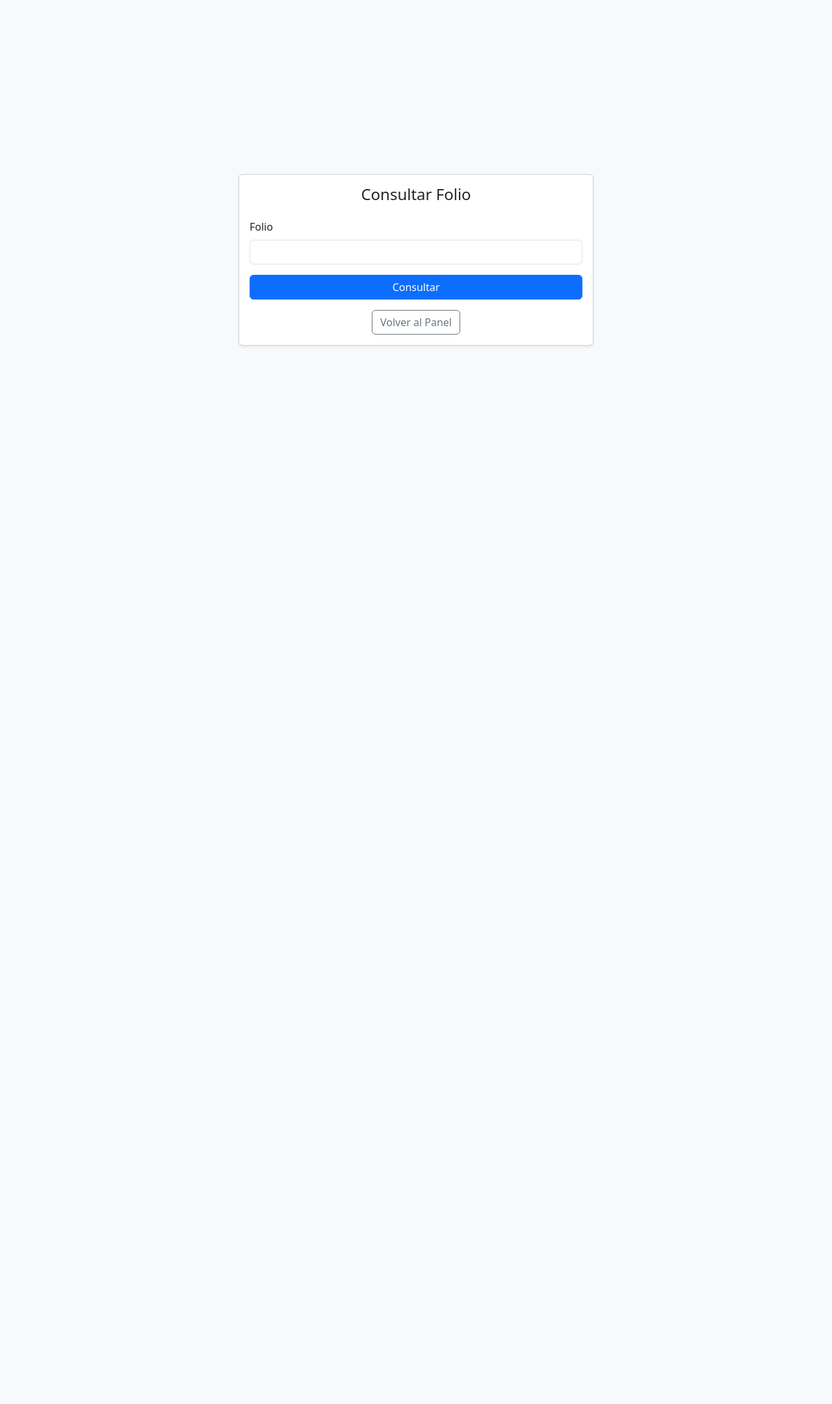
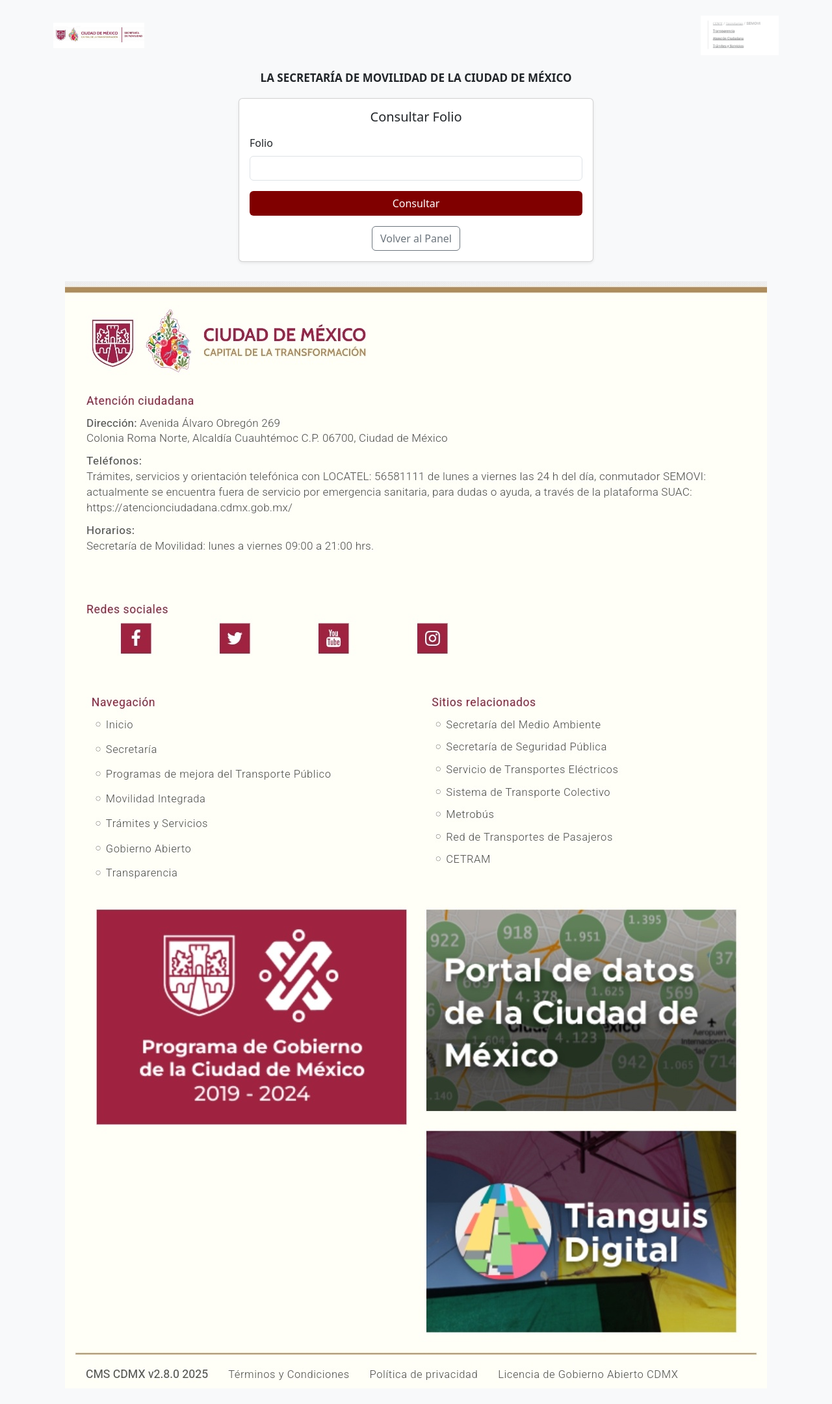
Before and after one commit to Gsr1989/registro-vehiculos, a Flask app: page /consulta in a window 1280 px wide. Shown: the whole page at 65% size. Before the commit the page ends 533 px from the top, so only its background shows below. Run offline with Flask 3, Linux system fonts and the light colour scheme.

Commit message:
Update consulta_folio.html

```diff
--- a/templates/consulta_folio.html
+++ b/templates/consulta_folio.html
@@ -4,21 +4,56 @@
     <meta charset="UTF-8">
     <title>Consulta de Folio</title>
     <link href="https://cdn.jsdelivr.net/npm/bootstrap@5.3.0/dist/css/bootstrap.min.css" rel="stylesheet">
+    <style>
+        .btn-guinda {
+            background-color: #800000;
+            color: white;
+        }
+        .btn-guinda:hover {
+            background-color: #a00000;
+        }
+        .logo {
+            max-width: 140px;
+        }
+        .sublogo {
+            max-width: 120px;
+        }
+        .titulo-oficial {
+            font-weight: bold;
+            text-transform: uppercase;
+            text-align: center;
+            margin: 25px 0 20px 0;
+            font-size: 17px;
+        }
+        .footer-img {
+            display: block;
+            margin: 30px auto 0 auto;
+            max-width: 100%;
+            height: auto;
+        }
+    </style>
 </head>
-<body class="bg-light d-flex align-items-center" style="height: 100vh;">
+<body class="bg-light">
 
-<div class="container">
+<div class="container my-4">
+    <div class="d-flex justify-content-between align-items-center mb-3">
+        <img src="{{ url_for('static', filename='logo.png') }}" class="logo" alt="Logo">
+        <img src="{{ url_for('static', filename='sub_logo.png') }}" class="sublogo" alt="Sublogo">
+    </div>
+
+    <h5 class="titulo-oficial">LA SECRETARÍA DE MOVILIDAD DE LA CIUDAD DE MÉXICO</h5>
+
     <div class="row justify-content-center">
         <div class="col-md-6">
             <div class="card shadow-sm">
                 <div class="card-body">
-                    <h4 class="text-center mb-4">Consultar Folio</h4>
+                    <h5 class="text-center mb-3">Consultar Folio</h5>
                     <form method="POST" action="{{ url_for('resultado_consulta') }}">
                         <div class="mb-3">
                             <label for="folio" class="form-label">Folio</label>
                             <input type="text" class="form-control" id="folio" name="folio" required>
                         </div>
-                        <button type="submit" class="btn btn-primary w-100">Consultar</button>
+                        <button type="submit" class="btn btn-guinda w-100">Consultar</button>
                     </form>
                     <div class="mt-3 text-center">
                         <a href="{{ url_for('admin') }}" class="btn btn-outline-secondary">Volver al Panel</a>
@@ -27,6 +62,8 @@
             </div>
         </div>
     </div>
+
+    <img src="{{ url_for('static', filename='footer.png') }}" class="footer-img" alt="Pie de página">
 </div>
 
 </body>
```
